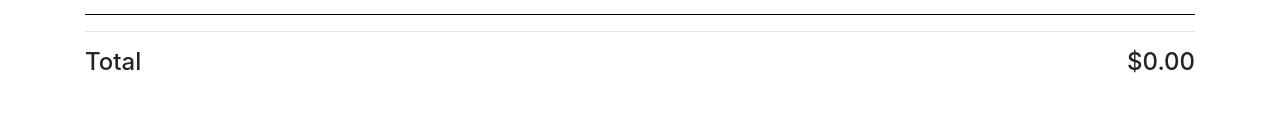
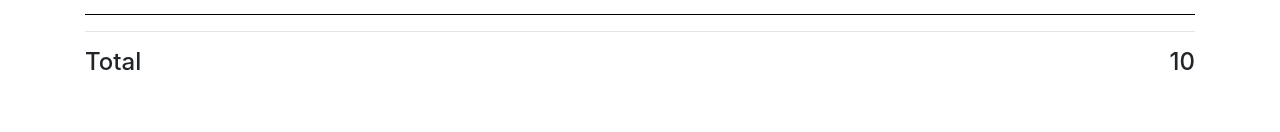
Before and after one commit to sheikoodally/redux-cart, a React (Create React App) app: page / in a window 1280 px wide. Shown: the part 1492-1624 px from the top of the page. Built offline with nearby package versions, Linux system fonts and the light colour scheme.

Commit message:
connect json to storecontainer

```diff
--- a/src/App.js
+++ b/src/App.js
@@ -24,7 +24,7 @@ import {Provider} from 'react-redux';
 //initial store
 const initialStore = {
   cart: cartItems,
-  total: 0,
+  total: 10,
   amount: 4
 };
 
@@ -41,7 +41,7 @@ function App() {
         <Navigation />
         <Container className="App">
           <header className="App-header">
-            <CartContainer items = {cartItems}/>
+            <CartContainer />
           </header>
         </Container>
       </div>
--- a/src/components/CartContainer.js
+++ b/src/components/CartContainer.js
@@ -1,7 +1,8 @@
 import React from 'react';
 import CartItems from './CartItems';
+import {connect} from 'react-redux';
 
-const CartContainer = ({items =[]}) => {
+const CartContainer = ({items =[], total}) => {
 
     if(items.length === 0){
         return (
@@ -20,7 +21,7 @@ const CartContainer = ({items =[]}) => {
                 <hr />
                 <div className="cart-total">
                 <h4 className="h4Footer">
-                    total <span>$0.00</span>
+                total <span>{total}</span>
                 </h4>
                 </div>
                 <button className="btn clear-btn">clear cart</button>
@@ -29,4 +30,8 @@ const CartContainer = ({items =[]}) => {
     )
 };
 
-export default CartContainer;
+const mapStateToProps = (store) => {
+    return {items : store.cart, total:store.total}
+};
+
+export default connect(mapStateToProps)(CartContainer);
```
